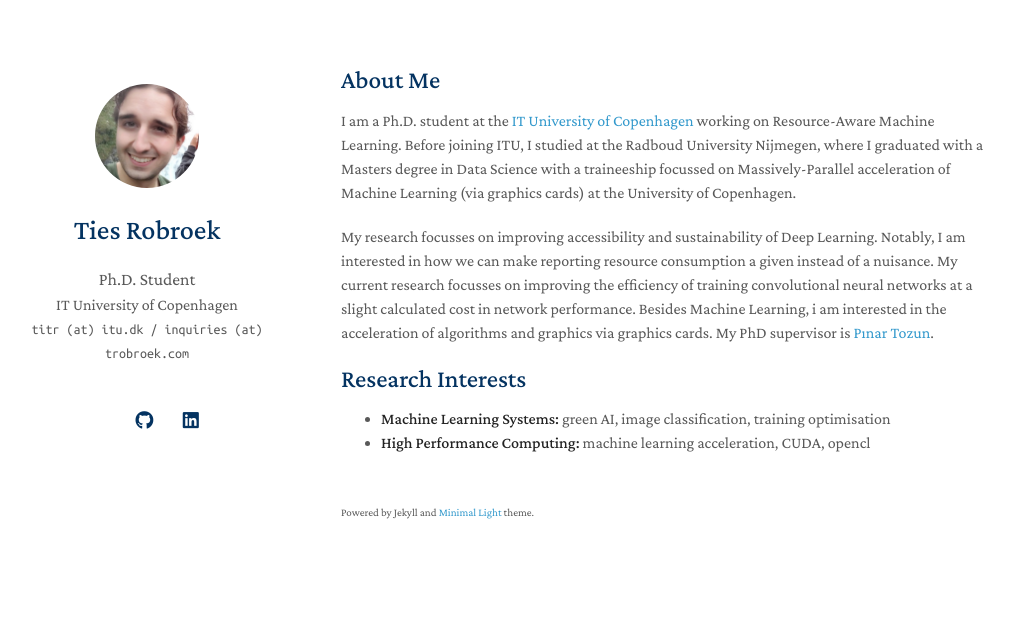
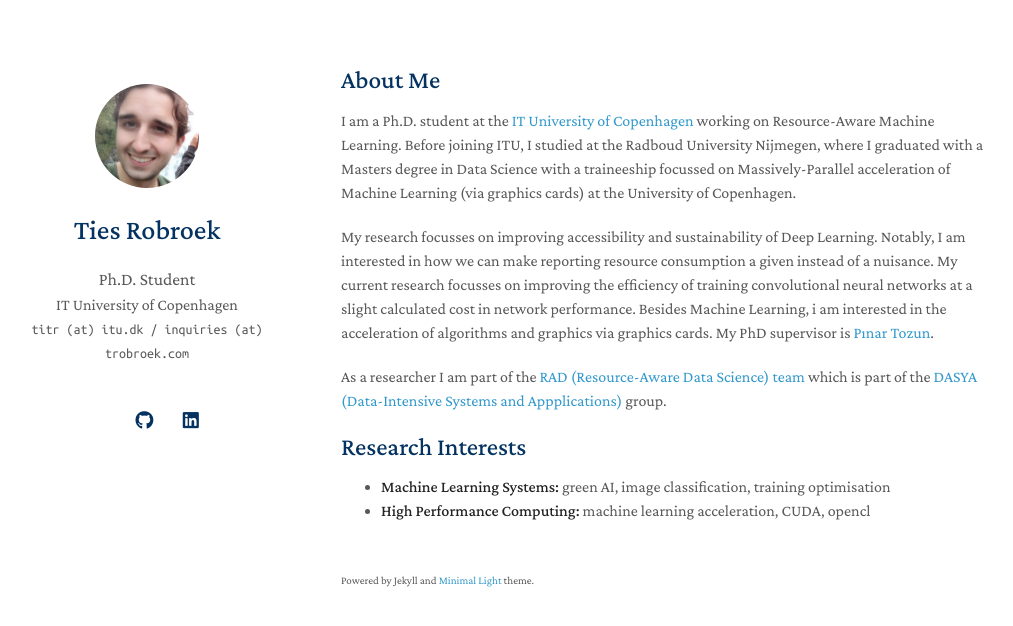
Before and after one commit to Sipondo/sipondo, a Jekyll site: the page built from index.md, in a window 1280 px wide. Shown: the top 626 px of the page, without its empty margins (129-1142 px from the left). Built offline with Jekyll 4.4.1, drawn with Linux system fonts in a browser that asks for light colours; nearby versions of some CDN libraries; a style sheet for code colours, icons or effects is not loaded; our own code applies the rules of GitHub Pages for plain Markdown files.

Commit message:
group mention

```diff
--- a/index.md
+++ b/index.md
@@ -7,6 +7,8 @@ layout: homepage
 I am a Ph.D. student at the [IT University of Copenhagen](https://itu.dk) working on Resource-Aware Machine Learning. Before joining ITU, I studied at the Radboud University Nijmegen, where I graduated with a Masters degree in Data Science with a traineeship focussed on Massively-Parallel acceleration of Machine Learning (via graphics cards) at the University of Copenhagen.
 
 My research focusses on improving accessibility and sustainability of Deep Learning. Notably, I am interested in how we can make reporting resource consumption a given instead of a nuisance. My current research focusses on improving the efficiency of training convolutional neural networks at a slight calculated cost in network performance. Besides Machine Learning, i am interested in the acceleration of algorithms and graphics via graphics cards. My PhD supervisor is [Pınar Tozun](https://www.pinartozun.com/).
+
+As a researcher I am part of the [RAD (Resource-Aware Data Science) team](https://rad.itu.dk) which is part of the [DASYA (Data-Intensive Systems and Appplications)](https://dasya.itu.dk) group.
 
 ## Research Interests
 
```
Also changed, not shown: 1 other file.
